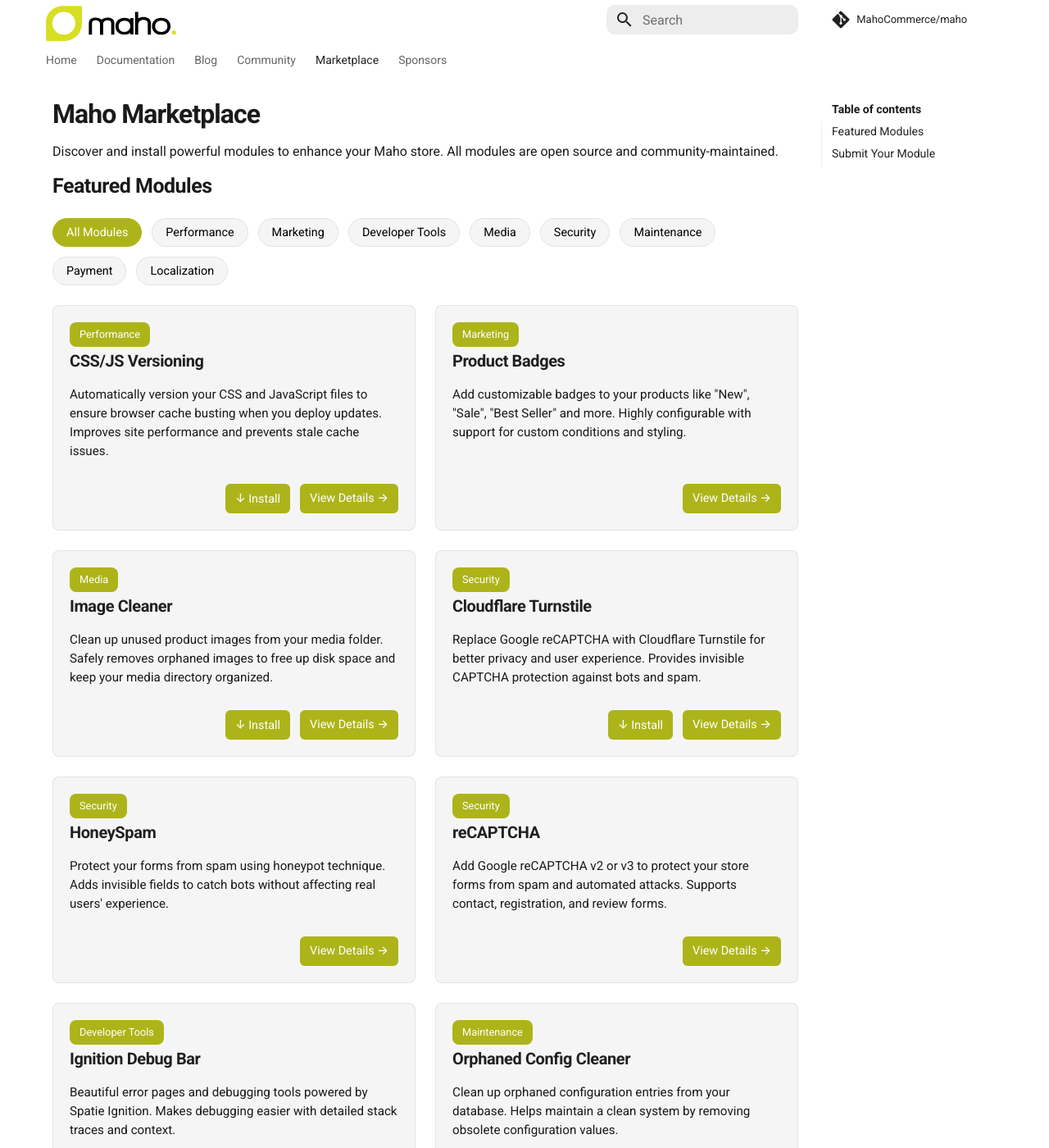
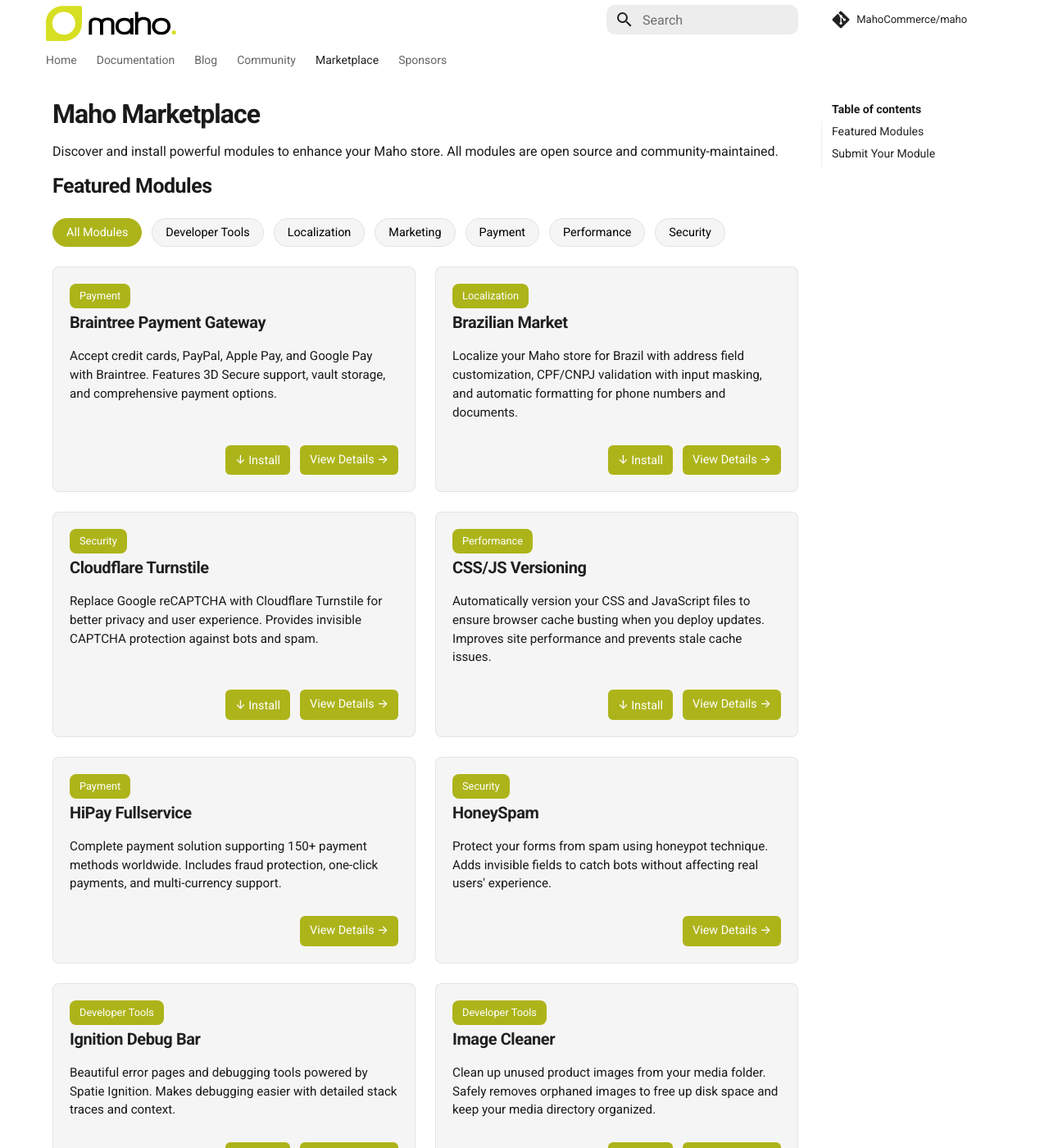
Before and after one commit to MahoCommerce/mahocommerce.com, an MkDocs documentation site: the page built from docs/marketplace.md, in a window 1280 px wide and 1400 px high. Shown: the whole window at 82% size. Built offline with MkDocs 1.6.1 and Material for MkDocs 9.7.7, drawn with Linux system fonts in a browser that asks for light colours; comment, search, counter and statistics services are not loaded; some of the changed text lies outside the part shown.

Commit message:
datasync

```diff
--- a/docs/marketplace.md
+++ b/docs/marketplace.md
@@ -218,59 +218,43 @@
 
 <div class="category-filter">
     <button class="category-btn active" onclick="filterApps('all')">All Modules</button>
+    <button class="category-btn" onclick="filterApps('developer-tools')">Developer Tools</button>
+    <button class="category-btn" onclick="filterApps('localization')">Localization</button>
+    <button class="category-btn" onclick="filterApps('marketing')">Marketing</button>
+    <button class="category-btn" onclick="filterApps('payment')">Payment</button>
     <button class="category-btn" onclick="filterApps('performance')">Performance</button>
-    <button class="category-btn" onclick="filterApps('marketing')">Marketing</button>
-    <button class="category-btn" onclick="filterApps('developer-tools')">Developer Tools</button>
-    <button class="category-btn" onclick="filterApps('media')">Media</button>
     <button class="category-btn" onclick="filterApps('security')">Security</button>
-    <button class="category-btn" onclick="filterApps('maintenance')">Maintenance</button>
-    <button class="category-btn" onclick="filterApps('payment')">Payment</button>
-    <button class="category-btn" onclick="filterApps('localization')">Localization</button>
 </div>
 
 <div class="app-grid">
-    <!-- CSS/JS Versioning -->
-    <div class="app-card" data-category="performance">
-        <span class="app-category">Performance</span>
-        <h3 class="app-title">CSS/JS Versioning</h3>
-        <p class="app-description">Automatically version your CSS and JavaScript files to ensure browser cache busting when you deploy updates. Improves site performance and prevents stale cache issues.</p>
+    <!-- Braintree Payment Gateway -->
+    <div class="app-card" data-category="payment">
+        <span class="app-category">Payment</span>
+        <h3 class="app-title">Braintree Payment Gateway</h3>
+        <p class="app-description">Accept credit cards, PayPal, Apple Pay, and Google Pay with Braintree. Features 3D Secure support, vault storage, and comprehensive payment options.</p>
         <div class="app-footer">
             <div class="app-actions">
-                <button class="app-button app-button-primary" onclick="showInstallModal('fballiano/openmage-cssjs-versioning')">
+                <button class="app-button app-button-primary" onclick="showInstallModal('mahocommerce/module-braintree')">
                     ↓ Install
                 </button>
-                <a href="https://github.com/fballiano/openmage-cssjs-versioning" class="app-button app-button-primary" target="_blank">
+                <a href="https://github.com/MahoCommerce/module-braintree" class="app-button app-button-primary" target="_blank">
                     View Details →
                 </a>
             </div>
         </div>
     </div>
 
-    <!-- Product Badges -->
-    <div class="app-card" data-category="marketing">
-        <span class="app-category">Marketing</span>
-        <h3 class="app-title">Product Badges</h3>
-        <p class="app-description">Add customizable badges to your products like "New", "Sale", "Best Seller" and more. Highly configurable with support for custom conditions and styling.</p>
+    <!-- Brazilian Market -->
+    <div class="app-card" data-category="localization">
+        <span class="app-category">Localization</span>
+        <h3 class="app-title">Brazilian Market</h3>
+        <p class="app-description">Localize your Maho store for Brazil with address field customization, CPF/CNPJ validation with input masking, and automatic formatting for phone numbers and documents.</p>
         <div class="app-footer">
             <div class="app-actions">
-                <a href="https://github.com/customgento/CustomGento_ProductBadges" class="app-button app-button-primary" target="_blank">
-                    View Details →
-                </a>
-            </div>
-        </div>
-    </div>
-
-    <!-- Image Cleaner -->
-    <div class="app-card" data-category="media">
-        <span class="app-category">Media</span>
-        <h3 class="app-title">Image Cleaner</h3>
-        <p class="app-description">Clean up unused product images from your media folder. Safely removes orphaned images to free up disk space and keep your media directory organized.</p>
-        <div class="app-footer">
-            <div class="app-actions">
-                <button class="app-button app-button-primary" onclick="showInstallModal('fballiano/openmage-image-cleaner')">
+                <button class="app-button app-button-primary" onclick="showInstallModal('ricardomartins/brazilian-market-maho')">
                     ↓ Install
                 </button>
-                <a href="https://github.com/fballiano/openmage-image-cleaner" class="app-button app-button-primary" target="_blank">
+                <a href="https://github.com/r-martins/BrazilianMarket-Maho" class="app-button app-button-primary" target="_blank">
                     View Details →
                 </a>
             </div>
@@ -294,6 +278,37 @@
         </div>
     </div>
 
+    <!-- CSS/JS Versioning -->
+    <div class="app-card" data-category="performance">
+        <span class="app-category">Performance</span>
+        <h3 class="app-title">CSS/JS Versioning</h3>
+        <p class="app-description">Automatically version your CSS and JavaScript files to ensure browser cache busting when you deploy updates. Improves site performance and prevents stale cache issues.</p>
+        <div class="app-footer">
+            <div class="app-actions">
+                <button class="app-button app-button-primary" onclick="showInstallModal('fballiano/openmage-cssjs-versioning')">
+                    ↓ Install
+                </button>
+                <a href="https://github.com/fballiano/openmage-cssjs-versioning" class="app-button app-button-primary" target="_blank">
+                    View Details →
+                </a>
+            </div>
+        </div>
+    </div>
+
+    <!-- HiPay Fullservice -->
+    <div class="app-card" data-category="payment">
+        <span class="app-category">Payment</span>
+        <h3 class="app-title">HiPay Fullservice</h3>
+        <p class="app-description">Complete payment solution supporting 150+ payment methods worldwide. Includes fraud protection, one-click payments, and multi-currency support.</p>
+        <div class="app-footer">
+            <div class="app-actions">
+                <a href="https://github.com/hipay/hipay-fullservice-sdk-magento1" class="app-button app-button-primary" target="_blank">
+                    View Details →
+                </a>
+            </div>
+        </div>
+    </div>
+
     <!-- HoneySpam -->
     <div class="app-card" data-category="security">
         <span class="app-category">Security</span>
@@ -302,20 +317,6 @@
         <div class="app-footer">
             <div class="app-actions">
                 <a href="https://github.com/magento-hackathon/HoneySpam" class="app-button app-button-primary" target="_blank">
-                    View Details →
-                </a>
-            </div>
-        </div>
-    </div>
-
-    <!-- reCAPTCHA -->
-    <div class="app-card" data-category="security">
-        <span class="app-category">Security</span>
-        <h3 class="app-title">reCAPTCHA</h3>
-        <p class="app-description">Add Google reCAPTCHA v2 or v3 to protect your store forms from spam and automated attacks. Supports contact, registration, and review forms.</p>
-        <div class="app-footer">
-            <div class="app-actions">
-                <a href="https://github.com/empiricompany/reCaptcha" class="app-button app-button-primary" target="_blank">
                     View Details →
                 </a>
             </div>
@@ -339,9 +340,60 @@
         </div>
     </div>
 
+    <!-- Image Cleaner -->
+    <div class="app-card" data-category="developer-tools">
+        <span class="app-category">Developer Tools</span>
+        <h3 class="app-title">Image Cleaner</h3>
+        <p class="app-description">Clean up unused product images from your media folder. Safely removes orphaned images to free up disk space and keep your media directory organized.</p>
+        <div class="app-footer">
+            <div class="app-actions">
+                <button class="app-button app-button-primary" onclick="showInstallModal('fballiano/openmage-image-cleaner')">
+                    ↓ Install
+                </button>
+                <a href="https://github.com/fballiano/openmage-image-cleaner" class="app-button app-button-primary" target="_blank">
+                    View Details →
+                </a>
+            </div>
+        </div>
+    </div>
+
+    <!-- Maho DataSync -->
+    <div class="app-card" data-category="developer-tools">
+        <span class="app-category">Developer Tools</span>
+        <h3 class="app-title">Maho DataSync</h3>
+        <p class="app-description">Synchronize data between Maho/OpenMage instances with full entity support. Easily transfer products, customers, and other data across environments.</p>
+        <div class="app-footer">
+            <div class="app-actions">
+                <button class="app-button app-button-primary" onclick="showInstallModal('mageaustralia/maho-datasync')">
+                    ↓ Install
+                </button>
+                <a href="https://github.com/mageaustralia/maho-datasync" class="app-button app-button-primary" target="_blank">
+                    View Details →
+                </a>
+            </div>
+        </div>
+    </div>
+
+    <!-- Mollie Payments -->
+    <div class="app-card" data-category="payment">
+        <span class="app-category">Payment</span>
+        <h3 class="app-title">Mollie Payments</h3>
+        <p class="app-description">European payment gateway supporting iDEAL, Bancontact, credit cards, PayPal, and more. Simple integration with competitive pricing.</p>
+        <div class="app-footer">
+            <div class="app-actions">
+                <button class="app-button app-button-primary" onclick="showInstallModal('mollie/magento')">
+                    ↓ Install
+                </button>
+                <a href="https://github.com/mollie/Magento" class="app-button app-button-primary" target="_blank">
+                    View Details →
+                </a>
+            </div>
+        </div>
+    </div>
+
     <!-- Orphaned Config Cleaner -->
-    <div class="app-card" data-category="maintenance">
-        <span class="app-category">Maintenance</span>
+    <div class="app-card" data-category="developer-tools">
+        <span class="app-category">Developer Tools</span>
         <h3 class="app-title">Orphaned Config Cleaner</h3>
         <p class="app-description">Clean up orphaned configuration entries from your database. Helps maintain a clean system by removing obsolete configuration values.</p>
         <div class="app-footer">
@@ -356,48 +408,17 @@
         </div>
     </div>
 
-    <!-- Braintree Payment Gateway -->
+    <!-- PagBank Connect -->
     <div class="app-card" data-category="payment">
         <span class="app-category">Payment</span>
-        <h3 class="app-title">Braintree Payment Gateway</h3>
-        <p class="app-description">Accept credit cards, PayPal, Apple Pay, and Google Pay with Braintree. Features 3D Secure support, vault storage, and comprehensive payment options.</p>
+        <h3 class="app-title">PagBank Connect</h3>
+        <p class="app-description">Brazilian stores can now accept local payments like PIX, Boleto and Credit Card (with 3D Secure, installments, etc) via PagBank UOL.</p>
         <div class="app-footer">
             <div class="app-actions">
-                <button class="app-button app-button-primary" onclick="showInstallModal('mahocommerce/module-braintree')">
+                <button class="app-button app-button-primary" onclick="showInstallModal('ricardomartins/pagbank-magento1')">
                     ↓ Install
                 </button>
-                <a href="https://github.com/MahoCommerce/module-braintree" class="app-button app-button-primary" target="_blank">
-                    View Details →
-                </a>
-            </div>
-        </div>
-    </div>
-
-    <!-- HiPay Payment Gateway -->
-    <div class="app-card" data-category="payment">
-        <span class="app-category">Payment</span>
-        <h3 class="app-title">HiPay Fullservice</h3>
-        <p class="app-description">Complete payment solution supporting 150+ payment methods worldwide. Includes fraud protection, one-click payments, and multi-currency support.</p>
-        <div class="app-footer">
-            <div class="app-actions">
-                <a href="https://github.com/hipay/hipay-fullservice-sdk-magento1" class="app-button app-button-primary" target="_blank">
-                    View Details →
-                </a>
-            </div>
-        </div>
-    </div>
-
-    <!-- Mollie Payment Gateway -->
-    <div class="app-card" data-category="payment">
-        <span class="app-category">Payment</span>
-        <h3 class="app-title">Mollie Payments</h3>
-        <p class="app-description">European payment gateway supporting iDEAL, Bancontact, credit cards, PayPal, and more. Simple integration with competitive pricing.</p>
-        <div class="app-footer">
-            <div class="app-actions">
-                <button class="app-button app-button-primary" onclick="showInstallModal('mollie/magento')">
-                    ↓ Install
-                </button>
-                <a href="https://github.com/mollie/Magento" class="app-button app-button-primary" target="_blank">
+                <a href="https://github.com/r-martins/PagBank-Magento1" class="app-button app-button-primary" target="_blank">
                     View Details →
                 </a>
             </div>
@@ -421,24 +442,35 @@
         </div>
     </div>
 
-    <!-- PagBank Connect -->
-    <div class="app-card" data-category="payment">
-        <span class="app-category">Payment</span>
-        <h3 class="app-title">PagBank Connect</h3>
-        <p class="app-description">Brazilian stores can now accept local payments like PIX, Boleto and Credit Card (with 3D Secure, installments, etc) via PagBank UOL.</p>
+    <!-- Product Badges -->
+    <div class="app-card" data-category="marketing">
+        <span class="app-category">Marketing</span>
+        <h3 class="app-title">Product Badges</h3>
+        <p class="app-description">Add customizable badges to your products like "New", "Sale", "Best Seller" and more. Highly configurable with support for custom conditions and styling.</p>
         <div class="app-footer">
             <div class="app-actions">
-                <button class="app-button app-button-primary" onclick="showInstallModal('ricardomartins/pagbank-magento1')">
-                    ↓ Install
-                </button>
-                <a href="https://github.com/r-martins/PagBank-Magento1" class="app-button app-button-primary" target="_blank">
+                <a href="https://github.com/customgento/CustomGento_ProductBadges" class="app-button app-button-primary" target="_blank">
                     View Details →
                 </a>
             </div>
         </div>
     </div>
 
-    <!-- Stripe Payment Gateway -->
+    <!-- reCAPTCHA -->
+    <div class="app-card" data-category="security">
+        <span class="app-category">Security</span>
+        <h3 class="app-title">reCAPTCHA</h3>
+        <p class="app-description">Add Google reCAPTCHA v2 or v3 to protect your store forms from spam and automated attacks. Supports contact, registration, and review forms.</p>
+        <div class="app-footer">
+            <div class="app-actions">
+                <a href="https://github.com/empiricompany/reCaptcha" class="app-button app-button-primary" target="_blank">
+                    View Details →
+                </a>
+            </div>
+        </div>
+    </div>
+
+    <!-- Stripe Payments -->
     <div class="app-card" data-category="payment">
         <span class="app-category">Payment</span>
         <h3 class="app-title">Stripe Payments</h3>
@@ -446,23 +478,6 @@
         <div class="app-footer">
             <div class="app-actions">
                 <a href="https://github.com/stripe-archive/stripe-magento1-releases" class="app-button app-button-primary" target="_blank">
-                    View Details →
-                </a>
-            </div>
-        </div>
-    </div>
-
-    <!-- Brazilian Market -->
-    <div class="app-card" data-category="localization">
-        <span class="app-category">Localization</span>
-        <h3 class="app-title">Brazilian Market</h3>
-        <p class="app-description">Localize your Maho store for Brazil with address field customization, CPF/CNPJ validation with input masking, and automatic formatting for phone numbers and documents.</p>
-        <div class="app-footer">
-            <div class="app-actions">
-                <button class="app-button app-button-primary" onclick="showInstallModal('ricardomartins/brazilian-market-maho')">
-                    ↓ Install
-                </button>
-                <a href="https://github.com/r-martins/BrazilianMarket-Maho" class="app-button app-button-primary" target="_blank">
                     View Details →
                 </a>
             </div>
--- a/requirements.txt
+++ b/requirements.txt
@@ -33,10 +33,10 @@
 paginate==0.5.7
 pathspec==1.0.4
 pillow==12.1.1
-platformdirs==4.7.0
+platformdirs==4.9.2
 pycparser==3.0
 Pygments==2.19.2
-pymdown-extensions==10.20.1
+pymdown-extensions==10.21
 python-dateutil==2.9.0.post0
 PyYAML==6.0.3
 pyyaml_env_tag==1.1
```
